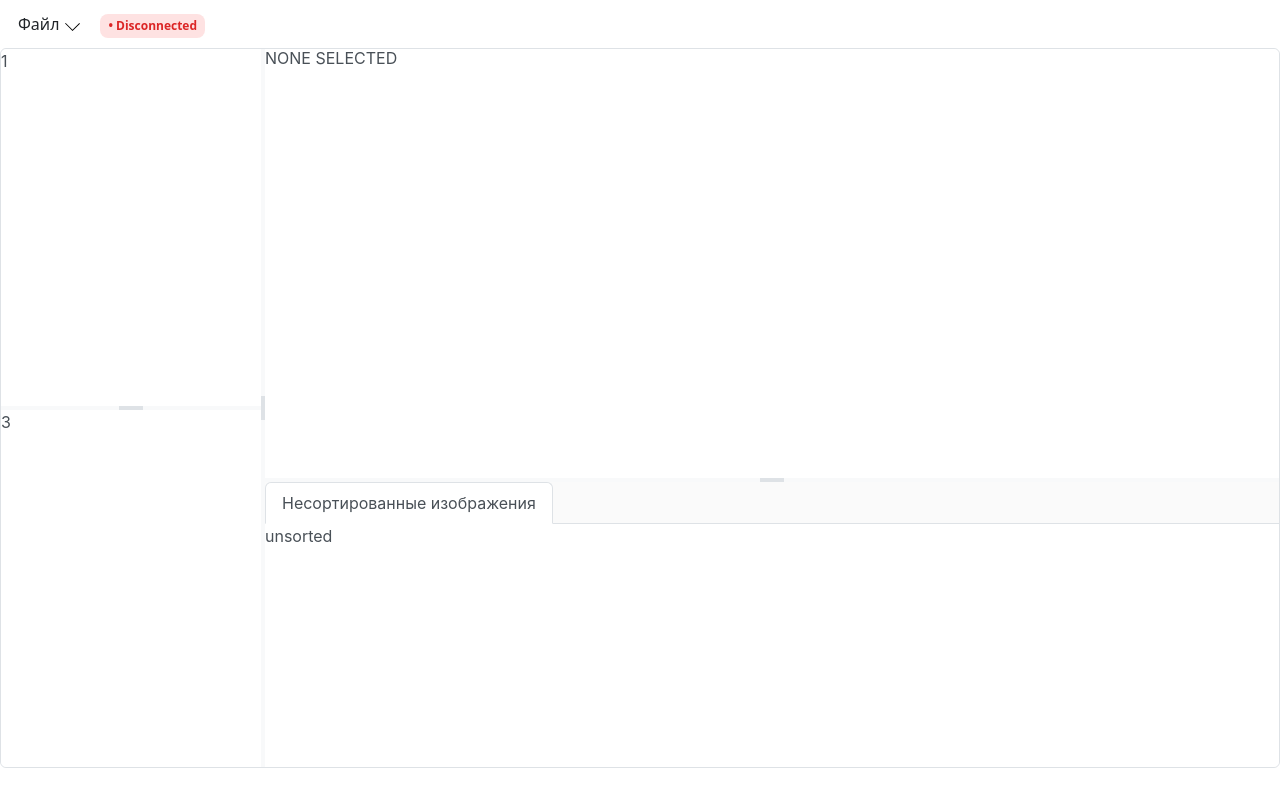
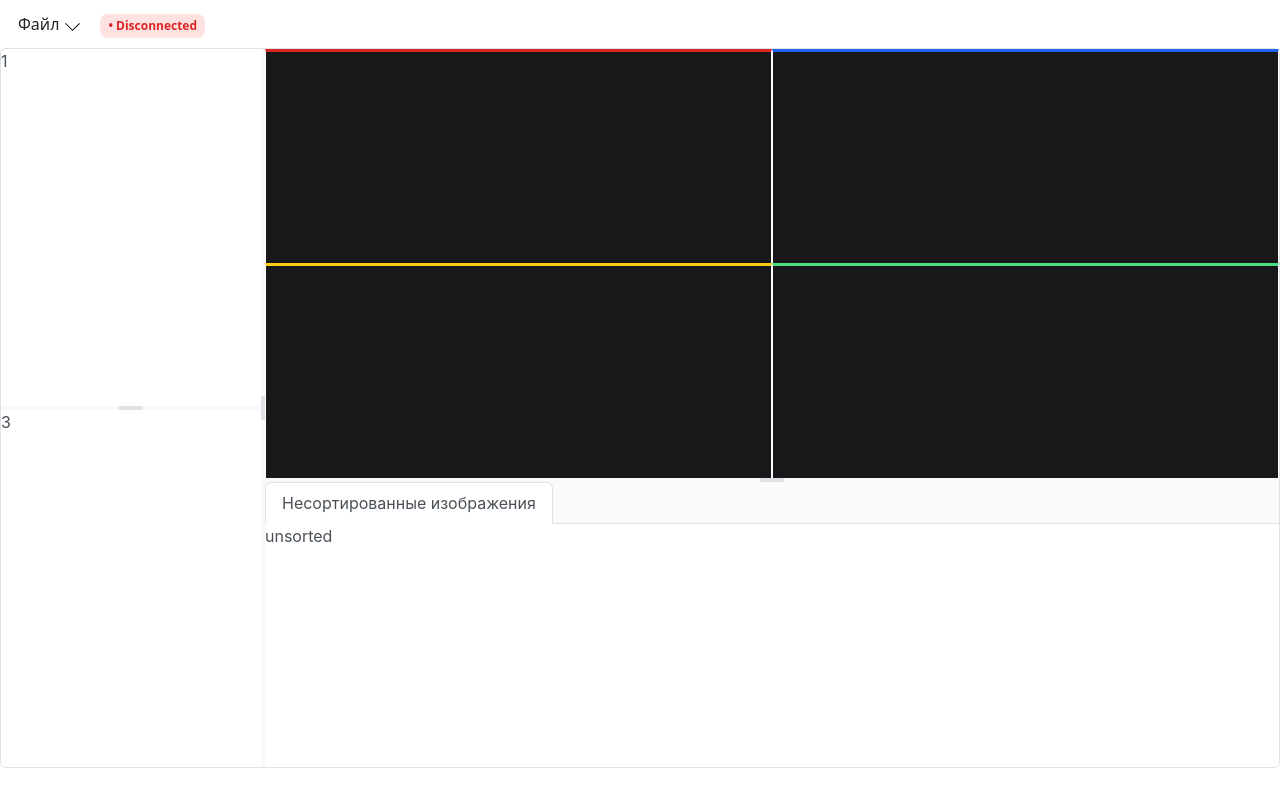
Before and after one commit to Apregot/VirtualEndoscopy, a React (Vite) app in the folder web/: page / in a window 1280 px wide. Built offline with nearby package versions, Linux system fonts and the light colour scheme.

Commit message:
Фреймы для работы с 3D плоскостями DICOM квадрата

```diff
--- /dev/null
+++ b/web/src/components/workplace/QuadView/QuadView.module.scss
@@ -0,0 +1,49 @@
+.wrapper {
+  position: relative;
+  width: 100%;
+  height: 100%;
+}
+
+.renderer {
+  background: rgb(24 24 27);
+  width: 50%;
+  height: 50%;
+  //resize: both;
+  -webkit-box-sizing: border-box;
+  box-sizing: border-box;
+  border: 1px solid white;
+  border-bottom: none;
+  position: absolute;
+  overflow: hidden;
+}
+
+.red {
+  border-top: 3px solid rgb(220 38 38);
+  left: 0;
+  top: 0;
+}
+
+.blue {
+  border-top: 3px solid rgb(37 99 235);
+  right: 0;
+  top: 0;
+}
+
+.yellow {
+  border-top: 3px solid rgb(250 204 21);
+  left: 0;
+  bottom: 0;
+}
+
+.green {
+  border-top: 3px solid rgb(74 222 128);
+  right: 0;
+  bottom: 0;
+}
+
+//
+//rgb(37 99 235);
+//rgb(250 204 21);
+//
+
+//rgb(56 189 248);
--- a/web/src/components/workplace/QuadView/QuadView.tsx
+++ b/web/src/components/workplace/QuadView/QuadView.tsx
@@ -1,6 +1,7 @@
 import React, { type ReactElement } from 'react';
 import * as THREE from 'three';
 import { useAppSelector } from '../../../hooks/redux';
+import styles from './QuadView.module.scss';
 
 export const QuadView = (): ReactElement => {
     const { selectedPreviewSeries } = useAppSelector((state) => state.seriesReducer);
@@ -8,6 +9,7 @@ export const QuadView = (): ReactElement => {
     let title = 'NONE SELECTED';
     if (selectedPreviewSeries !== null) {
         title = `selected ${selectedPreviewSeries.getId()}`;
+        console.log(`${title} was selected`);
         const seriesStack = selectedPreviewSeries.getModel().stack[0];
 
         // old_www/js/ui/components/quadview.js:162 , загрузка серии в фреймы. Следует разобраться и добавить типы
@@ -16,6 +18,11 @@ export const QuadView = (): ReactElement => {
         console.log(RIO);
     }
     return (
-        <h1>{ title }</h1>
+        <div className={styles.wrapper}>
+            <div className={`${styles.renderer} ${styles.red}`}></div>
+            <div className={`${styles.renderer} ${styles.blue}`}></div>
+            <div className={`${styles.renderer} ${styles.yellow}`}></div>
+            <div className={`${styles.renderer} ${styles.green}`}></div>
+        </div>
     );
 };
```
